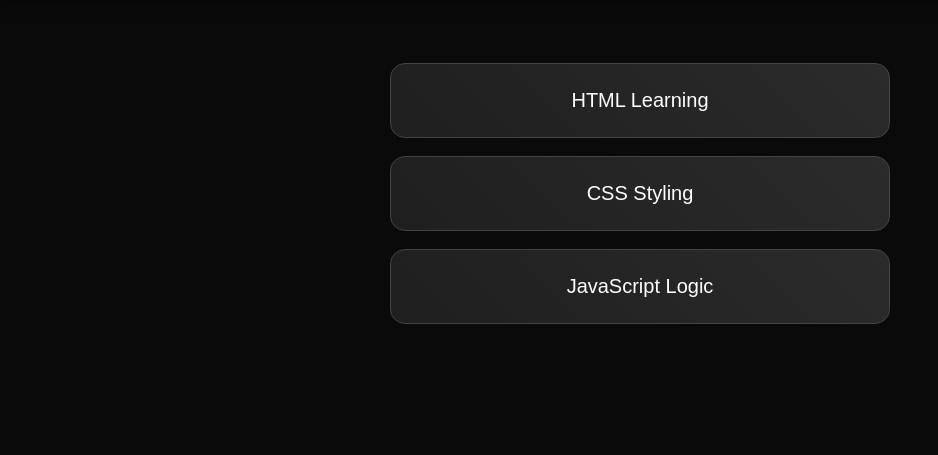
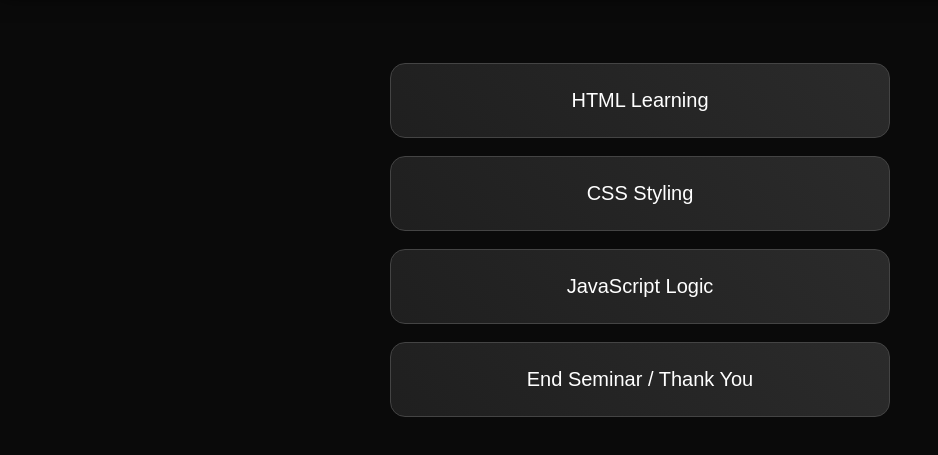
Before and after one commit to faizanfz680/Web-seminar-, a plain HTML site: page index.html in a window 1280 px wide. Shown: the part 71-526 px from the top of the page, without its empty margins (0-938 px from the left). Drawn offline with Linux system fonts and the light colour scheme.

Commit message:
Add 'Thank You' section to index.html

```diff
--- a/index.html
+++ b/index.html
@@ -64,7 +64,8 @@ header img{
 <div class="box" onclick="location.href='htmlChapters.html'">HTML Learning</div>
 <div class="box" onclick="location.href='cssChapters.html'">CSS Styling</div>
 <div class="box" onclick="location.href='jsChapters.html'">JavaScript Logic</div>
-
+<div class="box" onclick="location.href='thankyou.html'">
+End Seminar / Thank You
 </div>
 
 </body>
```
